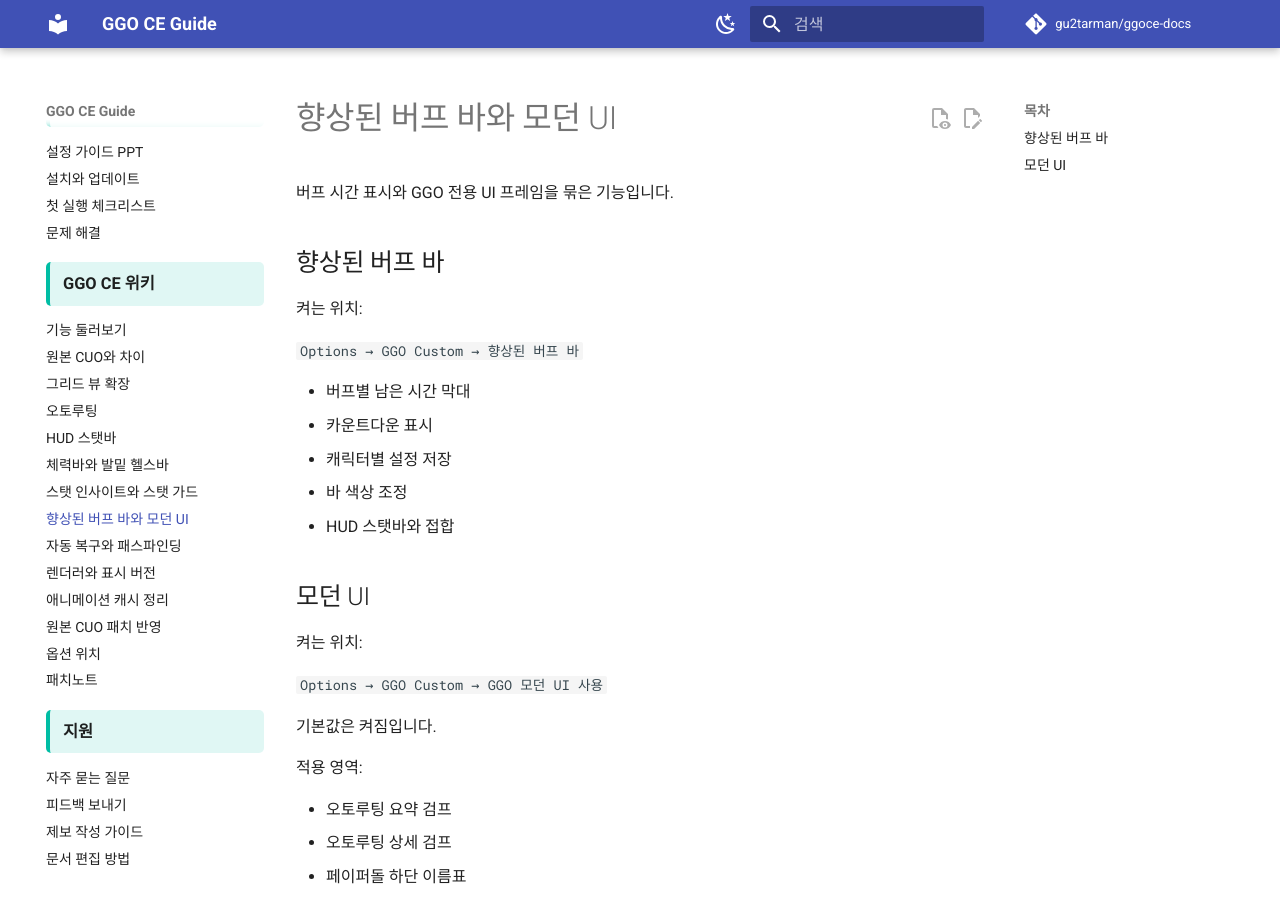
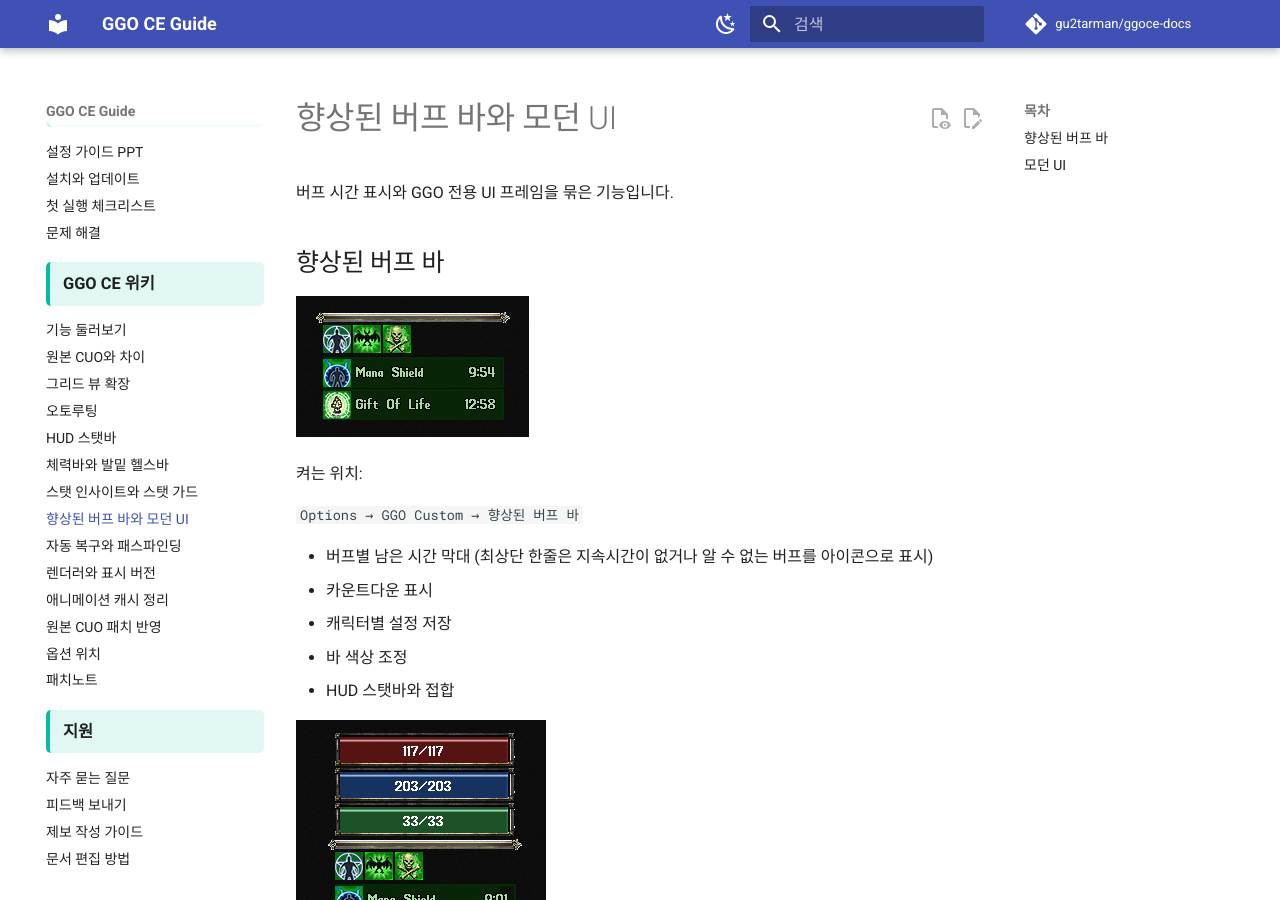
Before and after one commit to gu2tarman/ggoce-docs, an MkDocs documentation site: the page built from docs/ce/buffbar-modern-ui.md, in a window 1280 px wide and 900 px high. Built offline with MkDocs 1.6.1 and Material for MkDocs 9.7.7, drawn with Linux system fonts in a browser that asks for light colours; comment, search, counter and statistics services are not loaded.

Commit message:
docs: update docs/ce/buffbar-modern-ui.md

```diff
--- a/docs/ce/buffbar-modern-ui.md
+++ b/docs/ce/buffbar-modern-ui.md
@@ -1,24 +1,29 @@
 ---
 title: 향상된 버프 바와 모던 UI
 ---
-
 # 향상된 버프 바와 모던 UI
 
 버프 시간 표시와 GGO 전용 UI 프레임을 묶은 기능입니다.
 
 ## 향상된 버프 바
 
+![image.png](/ggoce-docs/assets/images/image-14.png)
+
 켜는 위치:
 
 `Options → GGO Custom → 향상된 버프 바`
 
-- 버프별 남은 시간 막대
+- 버프별 남은 시간 막대 (최상단 한줄은 지속시간이 없거나 알 수 없는 버프를 아이콘으로 표시)
 - 카운트다운 표시
 - 캐릭터별 설정 저장
 - 바 색상 조정
 - HUD 스탯바와 접합
 
+![image.png](/ggoce-docs/assets/images/image-15.png)
+
 ## 모던 UI
+
+![image.png](/ggoce-docs/assets/images/image-16.png)
 
 켜는 위치:
 
```
